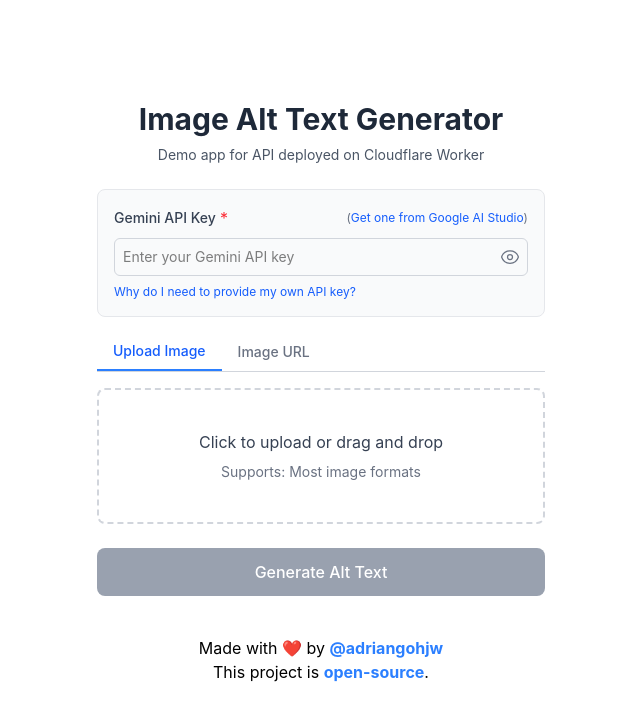
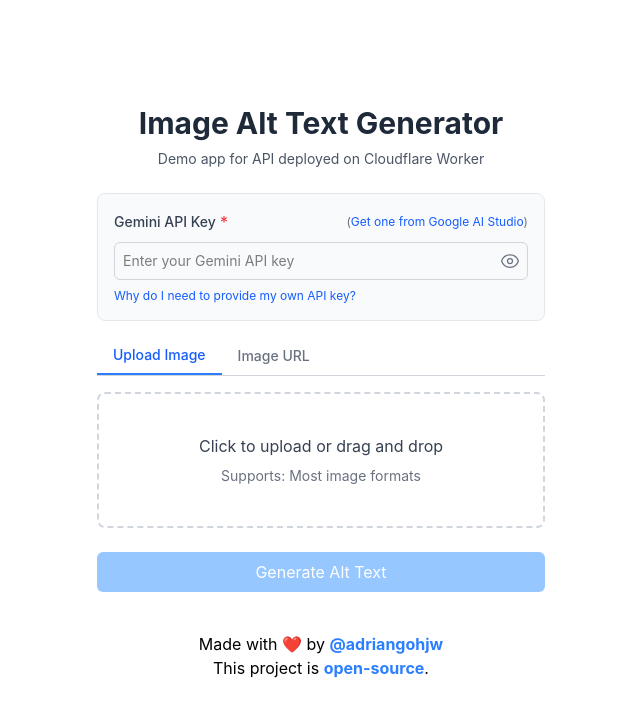
Before and after one commit to adriangohjw/alt-text-generator, a React (Vite) app in the folder packages/frontend/: page / in a window 1280 px wide. Shown: the top 720 px of the page, without its empty margins (319-959 px from the left). Built offline with nearby package versions, Linux system fonts and the light colour scheme; no server answers.

Commit message:
Refactor button styles in GenerateButton and ImageUpload components for improved accessibility and consistency. Update classes to enhance visual feedback during interaction.

```diff
--- a/packages/frontend/src/components/GenerateButton.tsx
+++ b/packages/frontend/src/components/GenerateButton.tsx
@@ -13,13 +13,7 @@
     <button
       disabled={!hasImage || isGenerating}
       onClick={onGenerate}
-      className={`w-full py-3 rounded-lg font-medium text-white
-        ${
-          !hasImage || isGenerating
-            ? "bg-gray-400 cursor-not-allowed"
-            : "bg-blue-600 hover:bg-blue-700 cursor-pointer"
-        }
-        transition-colors duration-200`}
+      className="w-full px-4 py-2 text-white bg-blue-600 rounded-md hover:bg-blue-700 focus:outline-none focus:ring-2 focus:ring-blue-500 focus:ring-offset-2 disabled:opacity-60 disabled:bg-blue-400 transition-colors"
     >
       {isGenerating ? "Generating..." : "Generate Alt Text"}
     </button>
--- a/packages/frontend/src/components/ImageUpload.tsx
+++ b/packages/frontend/src/components/ImageUpload.tsx
@@ -80,12 +80,7 @@
               }
             }}
             disabled={isGenerating}
-            className={`px-4 py-2 text-white rounded transition-colors
-              ${
-                isGenerating
-                  ? "bg-gray-400"
-                  : "bg-red-500 hover:bg-red-600 cursor-pointer"
-              }`}
+            className="px-4 py-2 text-white rounded-md transition-colors bg-red-500 hover:bg-red-600 cursor-pointer disabled:bg-gray-400 disabled:cursor-default"
           >
             Remove Image
           </button>
```
